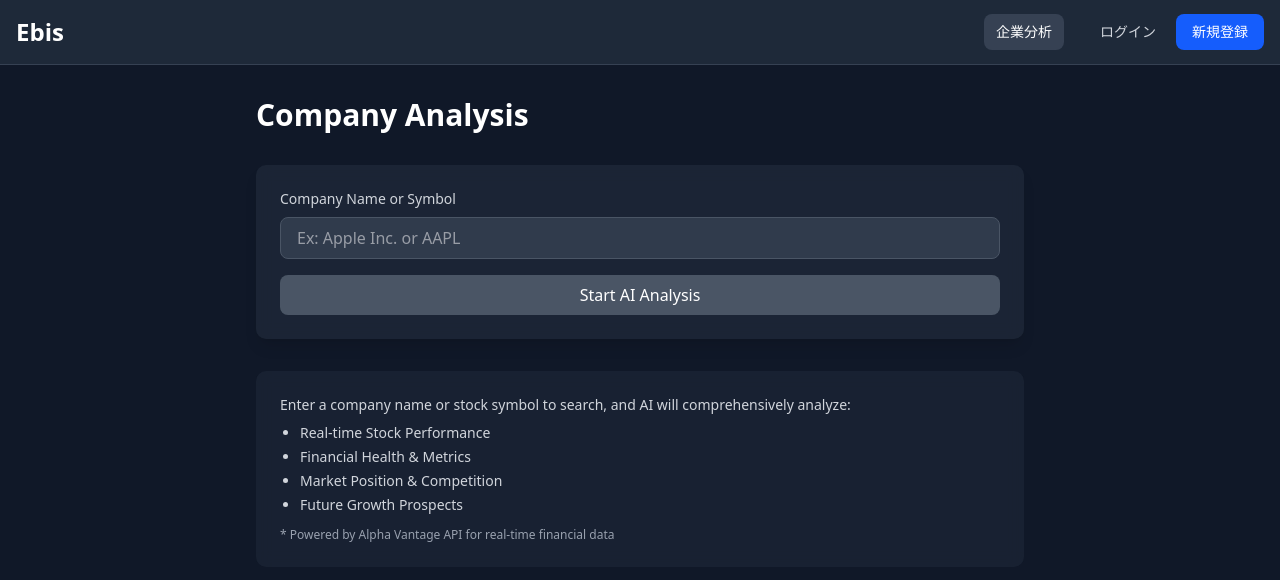
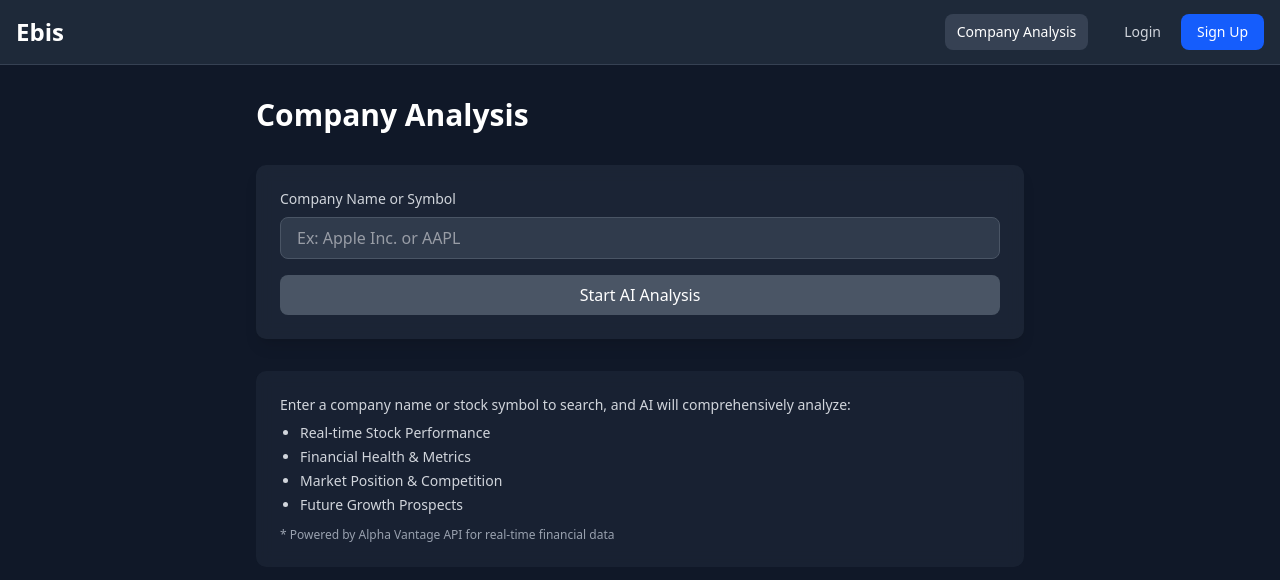
Before and after one commit to hirakei1203/ebis, a Next.js app: page / in a window 1280 px wide. Shown: the top 580 px of the page. Built offline with nearby package versions, Linux system fonts and the light colour scheme.

Commit message:
update/texr

```diff
--- a/src/components/AuthenticatedLayout.tsx
+++ b/src/components/AuthenticatedLayout.tsx
@@ -42,13 +42,13 @@ export default function AuthenticatedLayout({ children }: AuthenticatedLayoutPro
     return (
       <div className="min-h-screen bg-gray-900 flex items-center justify-center">
         <div className="text-center">
-          <h1 className="text-2xl font-bold text-white mb-4">ログインが必要です</h1>
-          <p className="text-gray-400 mb-6">このページにアクセスするにはログインしてください。</p>
+          <h1 className="text-2xl font-bold text-white mb-4">Login Required</h1>
+          <p className="text-gray-400 mb-6">Please log in to access this page.</p>
           <Link
             href="/login"
             className="bg-blue-600 hover:bg-blue-700 text-white px-6 py-2 rounded-md"
           >
-            ログインページへ
+            Go to Login
           </Link>
         </div>
       </div>
--- a/src/components/Navbar.tsx
+++ b/src/components/Navbar.tsx
@@ -24,7 +24,7 @@ export default function Navbar() {
                 pathname === '/' ? 'bg-gray-700 text-white' : ''
               }`}
             >
-              企業分析
+              Company Analysis
             </Link>
 
             {isAuthenticated && (
@@ -35,7 +35,7 @@ export default function Navbar() {
                     pathname === '/history' ? 'bg-gray-700 text-white' : ''
                   }`}
                 >
-                  分析履歴
+                  Analysis History
                 </Link>
                 <Link
                   href="/settings"
@@ -43,7 +43,7 @@ export default function Navbar() {
                     pathname === '/settings' ? 'bg-gray-700 text-white' : ''
                   }`}
                 >
-                  設定
+                  Settings
                 </Link>
               </>
             )}
@@ -72,7 +72,7 @@ export default function Navbar() {
                     onClick={logout}
                     className="text-gray-300 hover:text-red-400 px-3 py-2 rounded-md text-sm font-medium"
                   >
-                    ログアウト
+                    Logout
                   </button>
                 </div>
               ) : (
@@ -81,13 +81,13 @@ export default function Navbar() {
                     href="/login"
                     className="text-gray-300 hover:text-white px-3 py-2 rounded-md text-sm font-medium"
                   >
-                    ログイン
+                    Login
                   </Link>
                   <Link
                     href="/register"
                     className="bg-blue-600 hover:bg-blue-700 text-white px-4 py-2 rounded-md text-sm font-medium"
                   >
-                    新規登録
+                    Sign Up
                   </Link>
                 </div>
               )}
```
